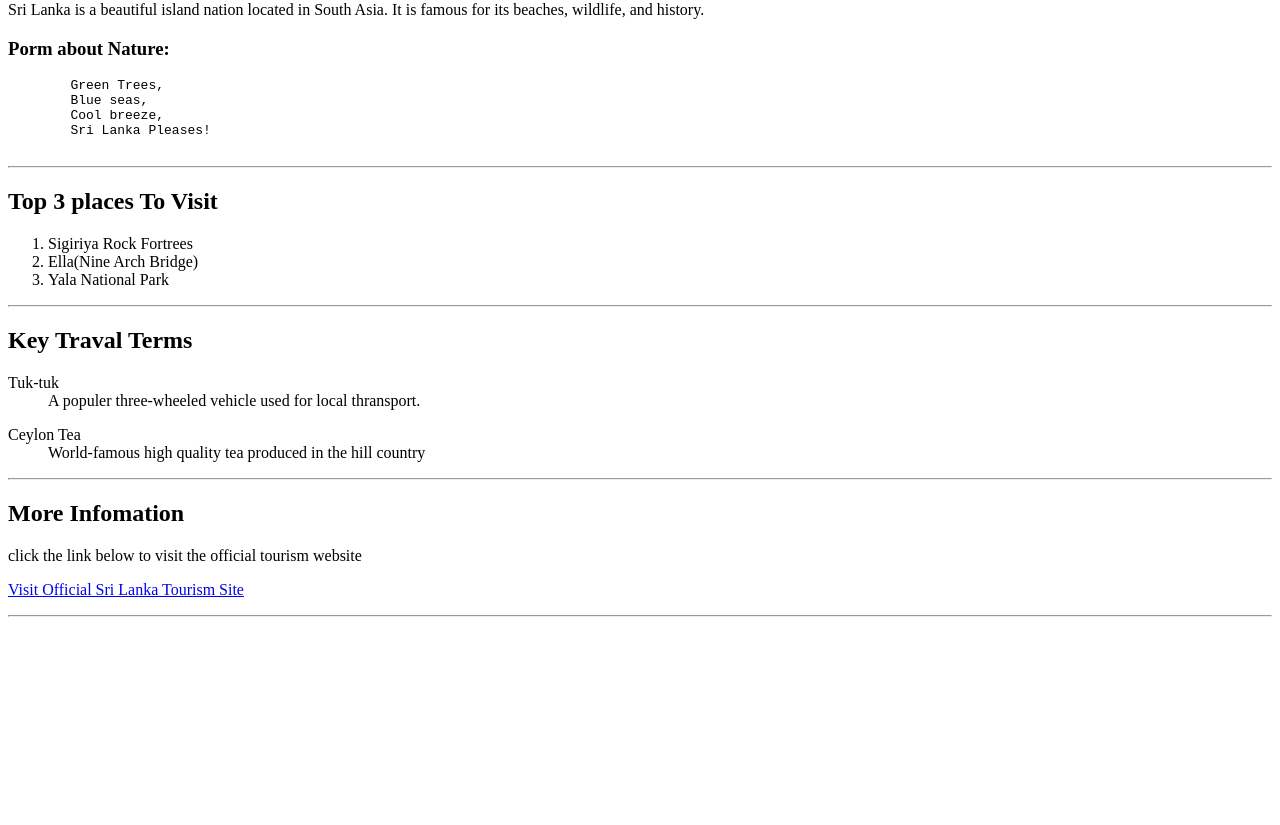
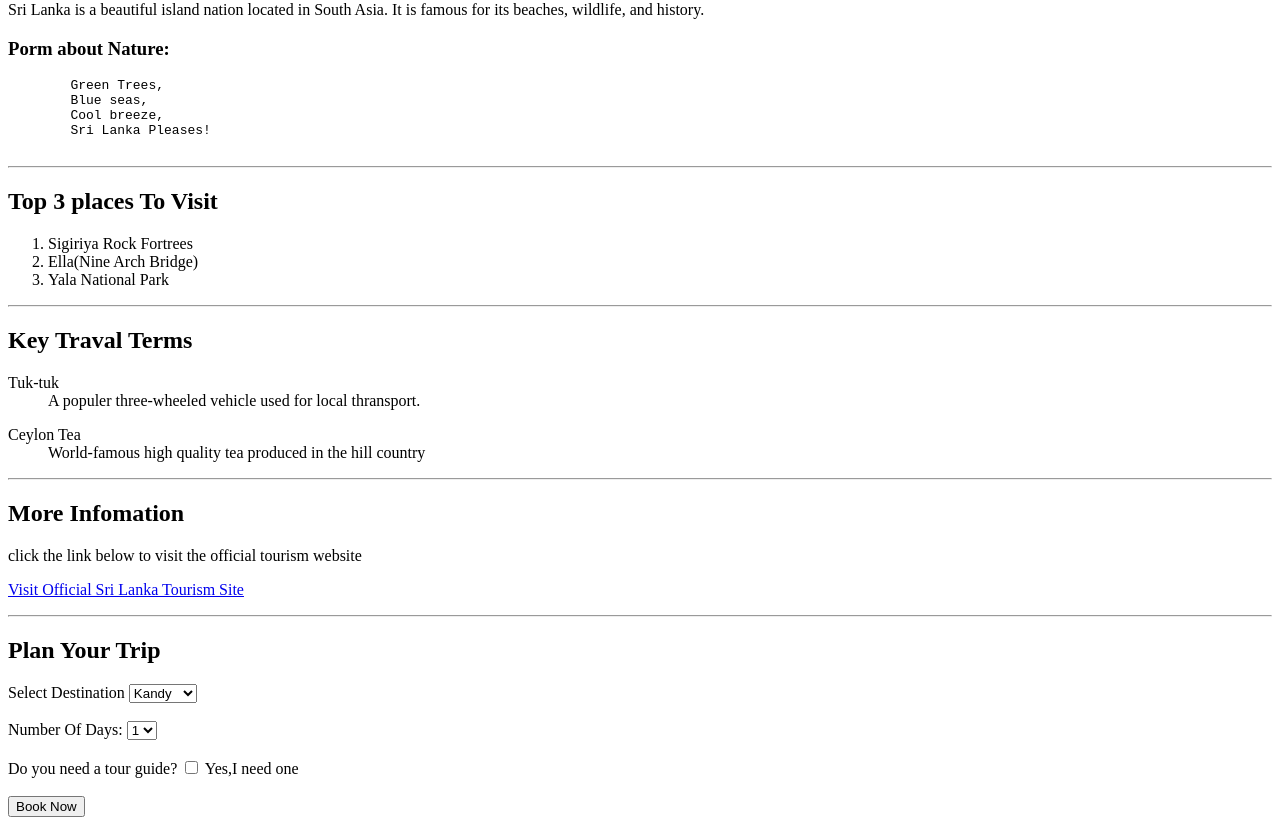
Before and after one commit to inasaralahiru303-web/Explore-Sri-lanka, a plain HTML site: page index.html in a window 1280 px wide. Shown: the part 79-904 px from the top of the page. Before the commit the page ends 800 px from the top, so only its background shows below. Drawn offline with Linux system fonts and the light colour scheme.

Commit message:
Add Plan Your Trip

```diff
--- a/index.html
+++ b/index.html
@@ -41,6 +41,26 @@
 
         <p><a href="https://srilanka.travel/">Visit Official Sri Lanka Tourism Site</a></p>
         <hr>
+        <h2>Plan Your Trip </h2>
+        <label for="traval">Select Destination</label>
+        <select name="name" id="name">
+            <option value="Kandy">Kandy</option>
+            <option value="Nuwara">Nuwara</option>
+        </select><br>
+        <br>
+        <label for="name">Number Of Days:</label>
+        <select name="name" id="name">
+            <option value="1">1   </option>
+            <option value="2">2</option>
+        </select> <br><br>
+        Do you need a tour guide?
+
+        <label for="name"></label>
+        <input type="checkbox" name="name" id="name"> Yes,I need one
+        <br><br>
+        <input type="button" value="Book Now">
+
+
 
 
 
```
